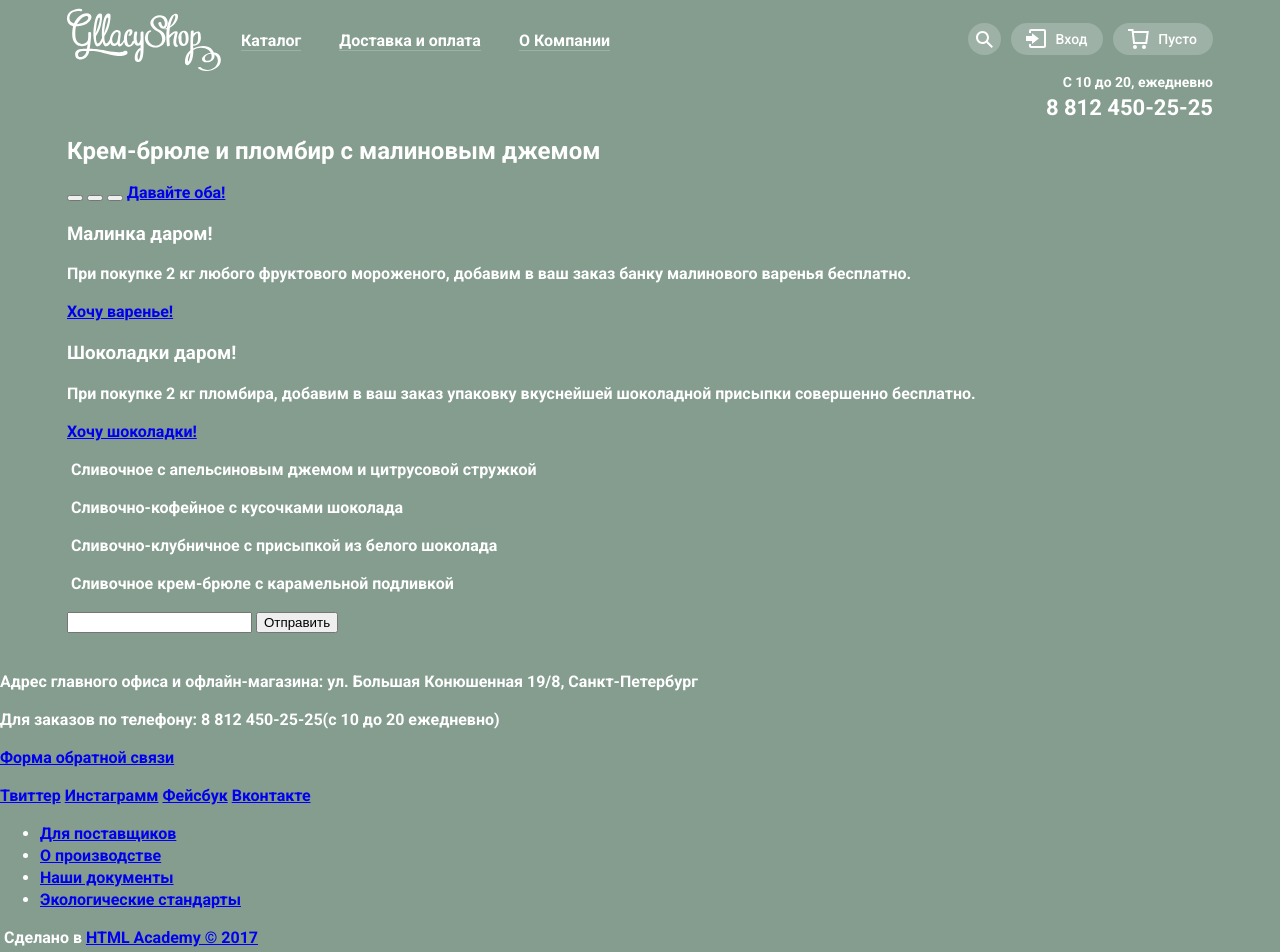
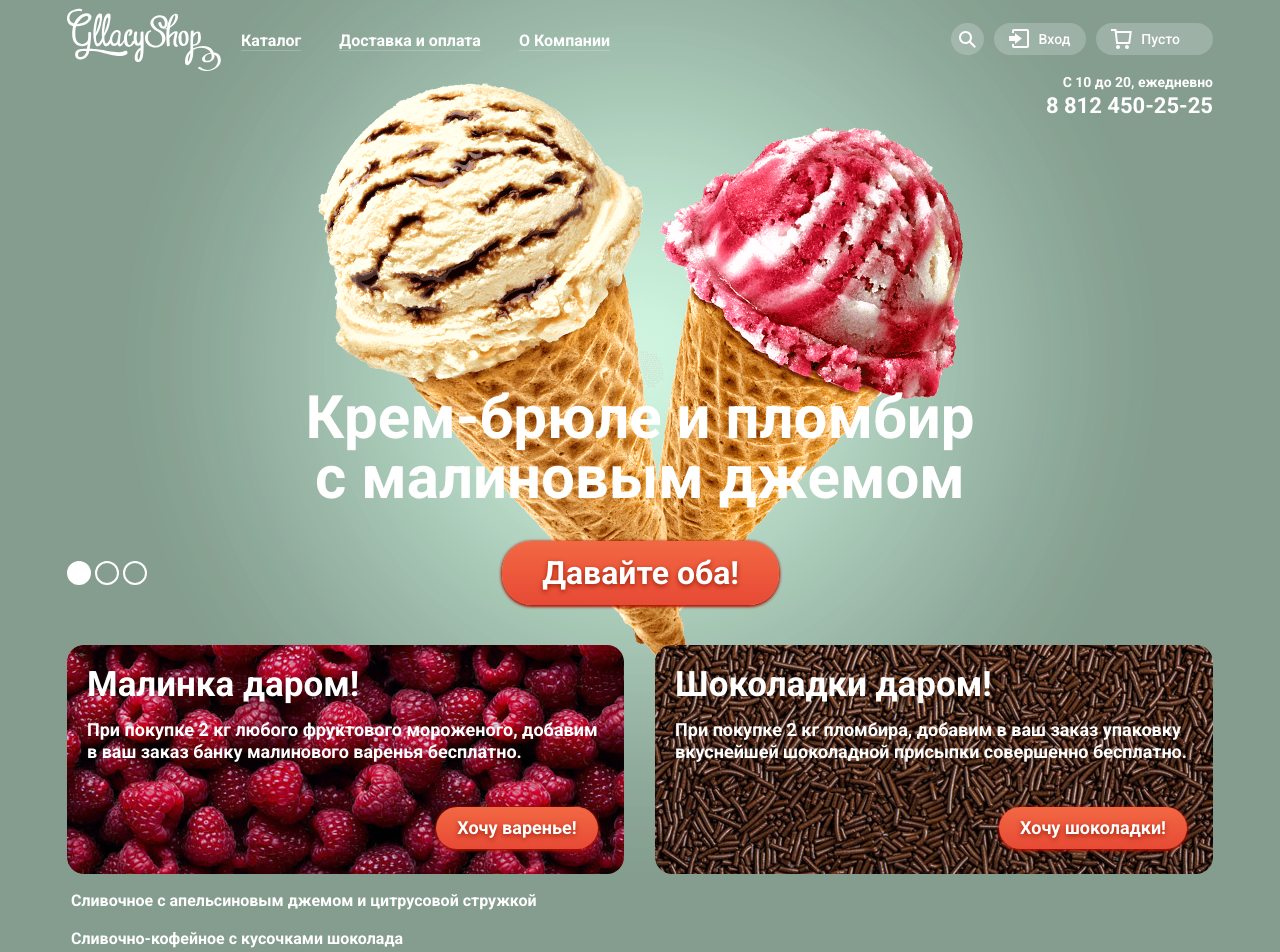
Before and after one commit to darkbear-1/glaccy, a plain HTML site: page index.html in a window 1280 px wide. Shown: the top 952 px of the page. Drawn offline with Linux system fonts and the light colour scheme.

Commit message:
Закончил header и offer

```diff
--- a/css/styles.css
+++ b/css/styles.css
@@ -6,8 +6,10 @@ body {
 	line-height: 22px;
 	font-weight: 700;
 	color: #fff;
-
 	background-color: #849d8f;
+	background-image: url(../img/ice-cream.png);
+	background-repeat: no-repeat;
+	background-position: center top;
 }
 
 .visually-hidden:not(:focus):not(:active),
@@ -36,6 +38,7 @@ input[type="radio"].visually-hidden {
 .main-header {
 	display: flex;
 	justify-content: flex-start;
+	margin-bottom: 270px;
 }
 
 .header-logo {
@@ -86,11 +89,11 @@ input[type="radio"].visually-hidden {
 	border: 0;
 }
 
-.site-nav a:visited {
+/*.site-nav .link-item:visited {
 	background-color: #d07058;
 	color: #fff;
 }
-
+*/
 .site-nav a:hover,
 .site-nav a:focus {
 	background-color: #f8f7f4;
@@ -102,6 +105,10 @@ input[type="radio"].visually-hidden {
 .site-nav a:active,
 .user-nav a:active {
 	box-shadow: inset 0px 2px 1px 1px #696969;
+}
+
+.catalog-nav a:active {
+	box-shadow: none;
 }
 
 .catalog-hover:hover .catalog-nav {
@@ -221,6 +228,10 @@ input[type="radio"].visually-hidden {
 	font-size: 14px;
 	line-height: 16px;
 	font-weight: 500;
+}
+
+.user-nav .basket {
+	padding-right: 33px;
 }
 
 .user-nav svg {
@@ -403,8 +414,130 @@ input[type="radio"].visually-hidden {
 
 .number {
 	margin: 0;
-	margin-top: 6px;
+	margin-top: 4px;
 	font-size: 22px;
 	line-height: 24px;
 	display: block;
 }
+
+/*Стилизация offer*/
+
+.offer h1 {
+	margin: 0;
+	margin-bottom: 33px;
+	text-align: center;
+	font-size: 60px;
+	line-height: 60px;
+}
+
+.slider {
+	padding: 0;
+	margin: 0;
+	list-style: none;
+	display: flex;
+	padding-top: 20px;
+}
+
+.slider-wrap{
+	display: flex;
+	justify-content: space-between;
+	margin-bottom: 40px;
+}
+
+.button-slider {
+	display: inline-block;
+	text-decoration: none;
+	color: #fff;
+	padding: 10px 40px;
+	margin-right: 434px;
+	font-size: 32px;
+	line-height: 44px;
+	border-radius: 30px;
+	background: linear-gradient(to top, #e74a35, #f26843);
+	box-shadow: 0 1px 3px 1px #ac1000;
+	text-shadow: 0px 2px 5px #a0200b;
+}
+
+.slider li {
+	margin-left: 4px;
+}
+
+.slider li:first-child {
+	margin: 0;
+}
+
+.slider-item label {
+	display: inline-block;
+}
+
+.slider-item input {
+	margin: 0;
+	display: none;
+}
+
+.slider-item input:checked + .radio-indicator {
+	background-color: #fff;
+}
+
+.radio-indicator {
+	display: inline-block;
+	width: 20px;
+	height: 20px;
+	border: 2px solid #fff;
+	border-radius: 50%;
+}
+
+.offer-block-wrap {
+	display: flex;
+	justify-content: space-between;
+}
+
+.offer-block-wrap {
+	padding: 0;
+	margin: 0;
+	list-style:none;
+}
+
+.offer-block {
+	background-image: url(../img/malin.jpg);
+	background-repeat: no-repeat;
+	background-position: top left;
+	padding-top: 19px;
+	padding-left: 20px;
+	padding-right: 26px;
+	border-radius: 17px;
+	padding-bottom: 25px;
+}
+
+.offer-block h3 {
+	display: inline-block;
+	font-size: 35px;
+	line-height: 41px;
+	margin: 0;
+	padding: 0;
+	margin-bottom: 14px;
+}
+
+.offer-block p, .offer-block2 p {
+	margin: 0;
+	padding: 0;
+	font-size: 18px;
+	margin-bottom: 44px;
+}
+
+.offer-block-wrap .offer-link {
+	display: inline-block;
+	text-decoration: none;
+	color: #fff;
+	padding: 10px 21px;
+	font-size: 18px;
+	border-radius: 30px;
+	float: right;
+	background: linear-gradient(to top, #e74a35, #f26843);
+	box-shadow: 0 1px 3px 1px #ac1000;
+	text-shadow: 0px 2px 5px #a0200b;
+}
+
+.offer-block-wrap li:last-child {
+	background-image: url(../img/chocolate.jpg);
+}
--- a/index.html
+++ b/index.html
@@ -16,10 +16,10 @@
 					<div class="catalog-nav">
 						<p>Новинки</p>
 						<ul>
-							<li><a href="#">Сливочное</a></li>
-							<li><a href="#">Щербеты</a></li>
-							<li><a href="#">Фруктовый лед</a></li>
-							<li><a href="#">Мелорин</a></li>
+							<li><a href="#" class="link-item">Сливочное</a></li>
+							<li><a href="#" class="link-item">Щербеты</a></li>
+							<li><a href="#" class="link-item">Фруктовый лед</a></li>
+							<li><a href="#" class="link-item">Мелорин</a></li>
 						</ul>
 					</div>
 				</li>
@@ -89,22 +89,34 @@
 	</header>
 	<main class="conteiner">
 		<section class="offer">
-			<h1>Крем-брюле и пломбир с малиновым джемом</h1>
-			<button></button>
-			<button></button>
-			<button></button>
-			<a href="#" class="button">Давайте оба!</a>
+			<h1>Крем-брюле и пломбир <br> с малиновым джемом</h1>
+				<div class="slider-wrap">
+					<ul class="slider">
+						<li>
+							<label class="slider-item"><input type="radio" name="slider-number" checked><span class="radio-indicator"></span></label>
+						</li>
+						<li>
+							<label class="slider-item"><input type="radio" name="slider-number"><span class="radio-indicator"></span></label>
+						</li>
+						<li>
+							<label class="slider-item"><input type="radio" name="slider-number"><span class="radio-indicator"></span></label>
+						</li>
+					</ul>
+					<a href="#" class="button-slider">Давайте оба!</a>
+				</div>
 			<h2 class="visually-hidden">Акции магазина:</h2>
-			<article class="offer-block">
-				<h3>Малинка даром!</h3>
-				<p>При покупке 2 кг любого фруктового мороженого, добавим в ваш заказ банку малинового варенья бесплатно.</p>
-				<a href="#" class="button offer-link">Хочу варенье!</a>
-			</article>
-			<article class="offer-block">
-				<h3>Шоколадки даром!</h3>
-				<p>При покупке 2 кг пломбира, добавим в ваш заказ упаковку вкуснейшей шоколадной присыпки совершенно бесплатно.</p>
-				<a href="#" class="button offer-link">Хочу шоколадки!</a>
-			</article>
+		<ul class="offer-block-wrap">
+				<li class="offer-block">
+					<h3>Малинка даром!</h3>
+					<p>При покупке 2 кг любого фруктового мороженого, добавим <br> в ваш заказ банку малинового варенья бесплатно.</p>
+					<a href="#" class="button offer-link">Хочу варенье!</a>
+				</li>
+				<li class="offer-block">
+					<h3>Шоколадки даром!</h3>
+					<p>При покупке 2 кг пломбира, добавим в ваш заказ упаковку  <br>вкуснейшей шоколадной присыпки совершенно бесплатно.</p>
+					<a href="#" class="button offer-link">Хочу шоколадки!</a>
+				</li>
+			</ul>
 		</section>
 		<section class="catalog">
 			<h2 class="visually-hidden">Каталог товаров:</h2>
```
Also changed, not shown: img/chocolate.jpg (added), img/ice-cream.png (added), img/malin.jpg (added).
